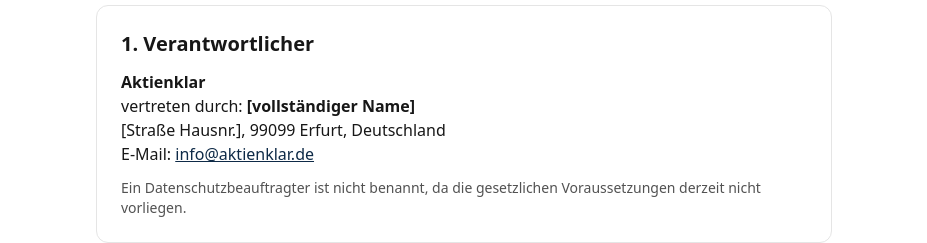
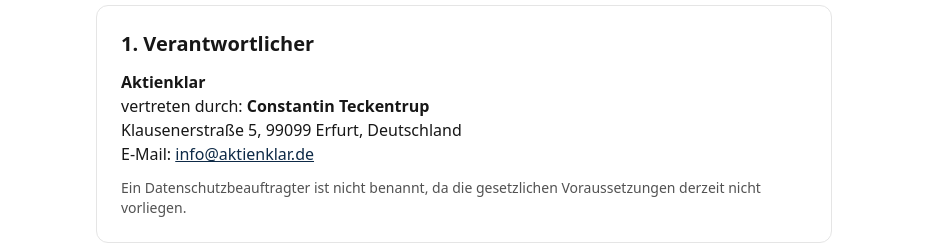
Before and after one commit to Aktienklar/Aktienklar, a website: page datenschutz.html in a window 1280 px wide. Shown: the part 160-403 px from the top of the page, without its empty margins (176-1103 px from the left). Drawn offline with nearby package versions, Linux system fonts and the light colour scheme.

Commit message:
Update datenschutz.html

```diff
--- a/datenschutz.html
+++ b/datenschutz.html
@@ -34,8 +34,8 @@
       <section class="rounded-xl border border-neutral-200 p-6">
         <h2 class="text-xl font-semibold mb-3">1. Verantwortlicher</h2>
         <p><strong>Aktienklar</strong><br>
-          vertreten durch: <strong>[vollständiger Name]</strong><br>
-          [Straße Hausnr.], 99099 Erfurt, Deutschland<br>
+          vertreten durch: <strong>Constantin Teckentrup</strong><br>
+          Klausenerstraße 5, 99099 Erfurt, Deutschland<br>
           E-Mail: <a class="text-[#0E2A47] underline" href="mailto:info@aktienklar.de">info@aktienklar.de</a></p>
         <p class="mt-3 text-sm text-neutral-600">Ein Datenschutzbeauftragter ist nicht benannt, da die gesetzlichen Voraussetzungen derzeit nicht vorliegen.</p>
       </section>
```
